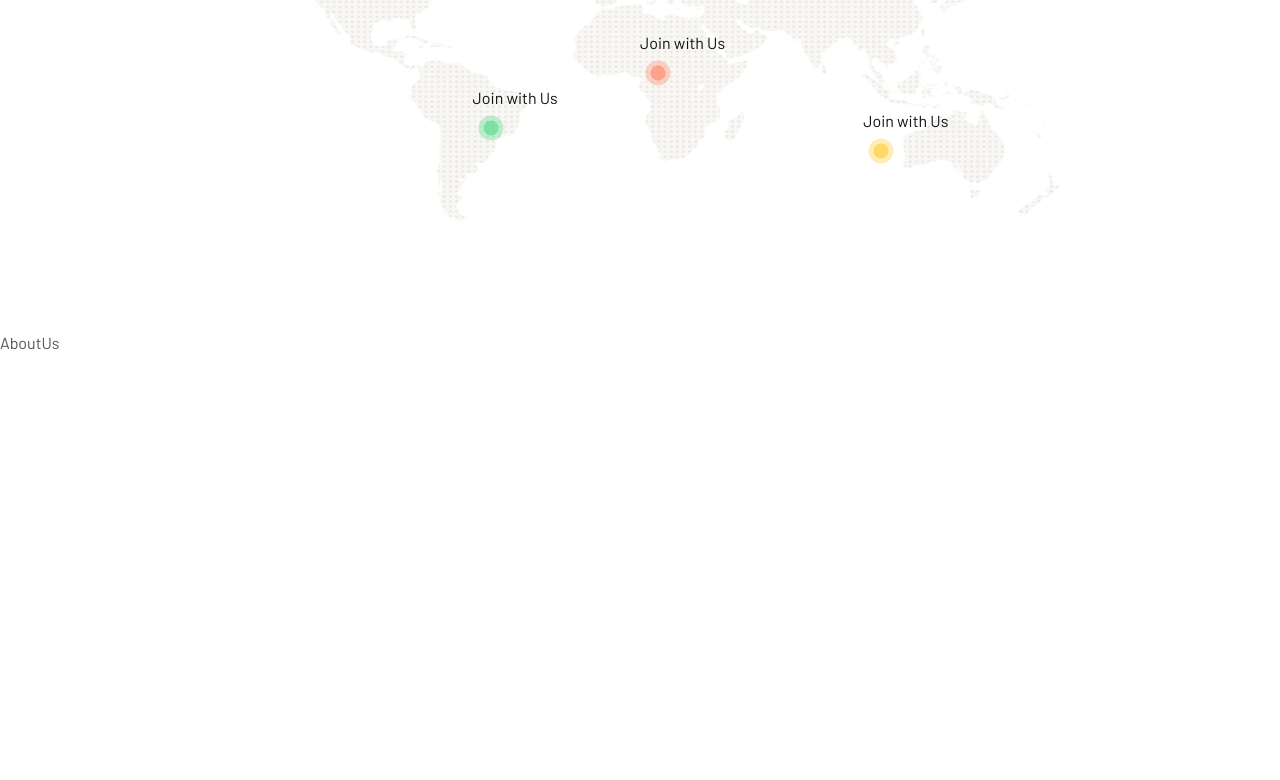
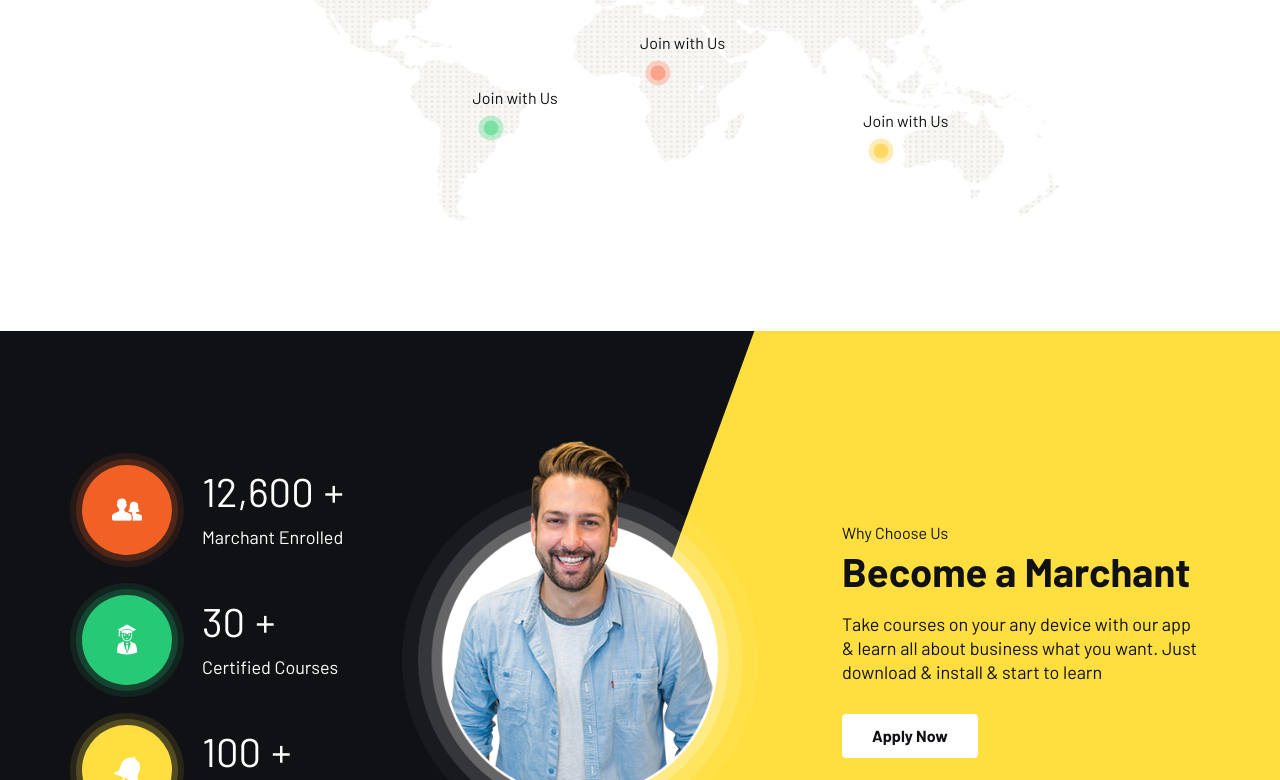
Before and after one commit to Sakib923/happy-shop, a React (Vite) app: page / in a window 1280 px wide. Shown: the part 4077-4857 px from the top of the page. Before the commit the page ends 4432 px from the top, so only its background shows below. Built offline with nearby package versions, Linux system fonts and the light colour scheme.

Commit message:
completed about us card

```diff
--- a/src/components/home/AboutUs.jsx
+++ b/src/components/home/AboutUs.jsx
@@ -1,4 +1,7 @@
 import React from "react";
+import CountUp from "react-countup";
+import { Link } from "react-router-dom";
+import image from "../../assets/images/instructor/01.png";
 
 const subTitle = "Why Choose Us";
 const title = "Become a Marchant";
@@ -25,7 +28,55 @@ const countList = [
 ];
 
 function AboutUs() {
-  return <div>AboutUs</div>;
+  return (
+    <div className="instructor-section style-2 padding-tb section-bg-ash">
+        <div className="container">
+            <div className="section-wrapper">
+                <div className="row g-4 justify-content-center align-items-center row-cols-1 row-cols-md-2
+                row-cols-xl-3 ">
+
+                    <div className="col">
+                        {
+                            countList.map((item, index) => (
+                                <div className="count-item" key={index}>
+                                    <div className="count-inner">
+                                        <div className="count-icon">
+                                            <i className={item.iconName}></i>
+                                        </div>
+                                        <div className="count-content">
+                                            <h2>
+                                                <span className="count"><CountUp end={item.count} /></span>
+                                                <span>+</span>
+                                            </h2>
+                                            <p>{item.text}</p>
+                                        </div>
+                                    </div>
+                                </div>
+                            ))
+                        }
+                    </div>
+
+                    <div className="col">
+                        <div className="instructor-content">
+                            <span className="subtitle">{subTitle}</span>
+                            <h2 className="title">{title}</h2>
+                            <p>{desc}</p>
+                            <Link to="/sign-up" className="lab-btn"> {btnText}</Link>
+                        </div>
+                    </div>
+
+                    <div className="col ">
+                        <div className="instructor-thumb">
+                            <img src={image} alt="" />
+                        </div>
+                    </div>
+
+                </div>
+            </div>
+        </div>
+
+    </div>
+  );
 }
 
 export default AboutUs;
```
